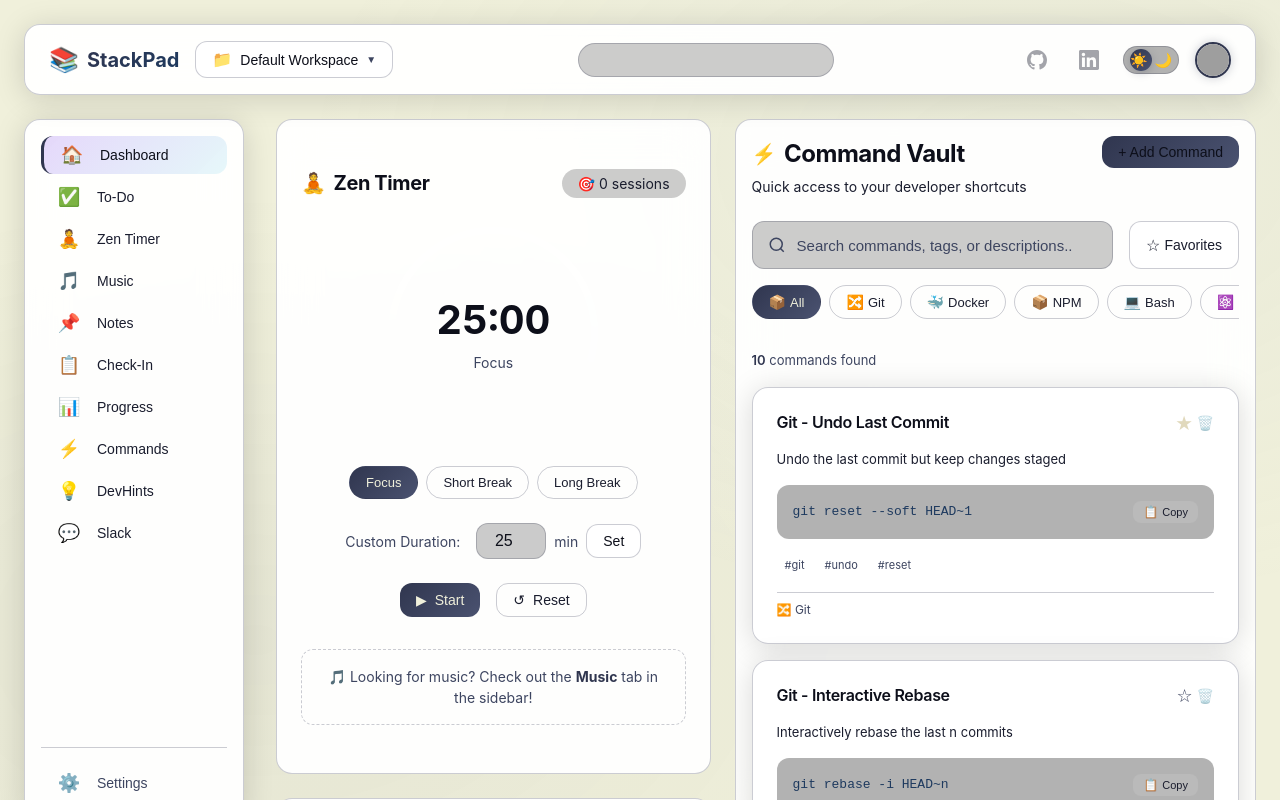
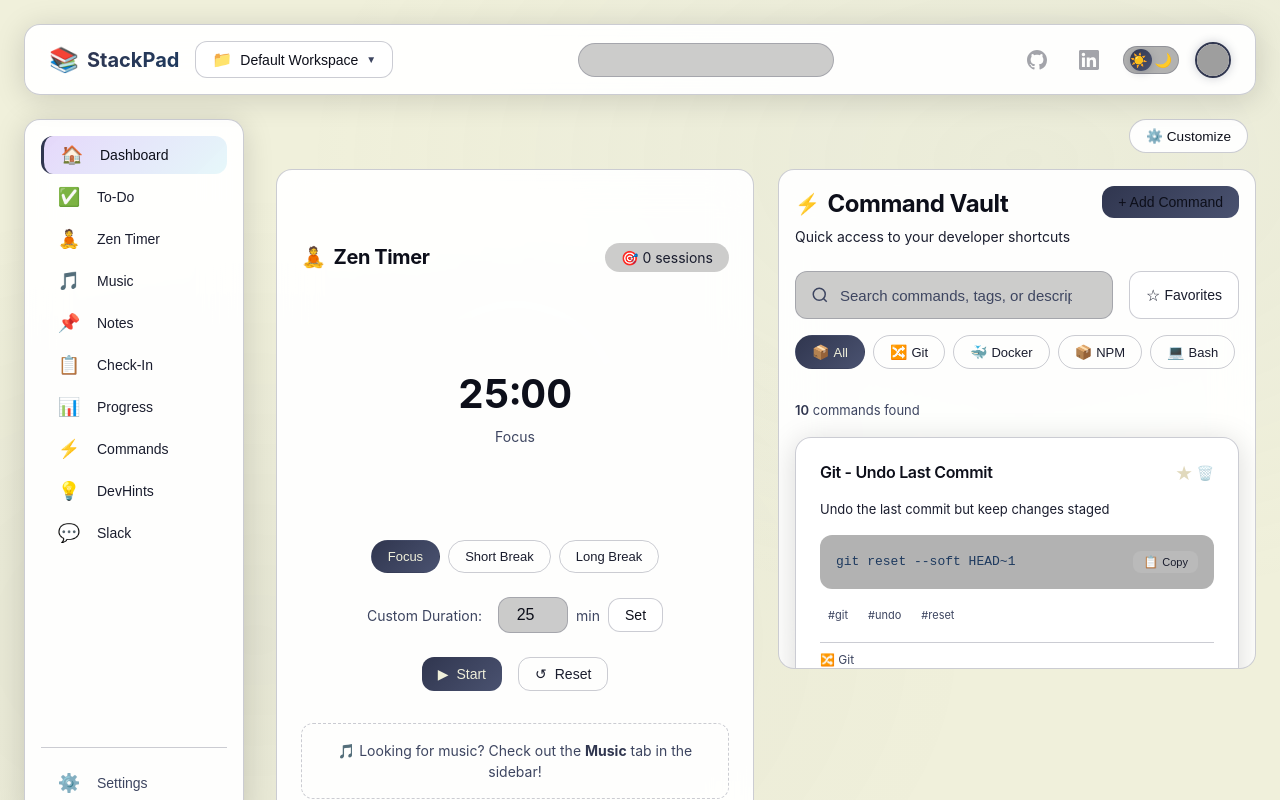
Before and after one commit to Nathanellevy-DI/StackPad.github.io, a React (Vite) app in the folder client/: page / in a window 1280 px wide. Shown: the top 800 px of the page. Built offline with nearby package versions, Linux system fonts and the light colour scheme; grey boxes are pictures that could not be loaded.

Commit message:
feat: Add drag-and-drop customizable dashboard layout

```diff
--- a/client/src/App.jsx
+++ b/client/src/App.jsx
@@ -40,6 +40,7 @@ import TodoList from './components/TodoList/TodoList';               // Task man
 import MusicPlayer from './components/MusicPlayer/MusicPlayer';       // YouTube music player
 import SlackTab from './components/SlackIntegration/SlackTab';         // Slack Integration Hub
 import SlackDrafter from './components/SlackIntegration/SlackDrafter'; // Slack Drafter Widget
+import DraggableDashboard from './components/Dashboard/DraggableDashboard'; // Customizable Dashboard
 import InstallPrompt from './components/InstallPrompt/InstallPrompt';  // PWA Install Banner
 
 import './App.css'; // Layout and container styles
@@ -100,26 +101,10 @@ function Dashboard() {
       case 'slack':
         return <SlackTab />;
 
-      // Default: Show the main dashboard with multiple widgets
+      // Default: Show the main dashboard with customizable widgets
       case 'dashboard':
       default:
-        return (
-          <div className="dashboard-grid">
-            {/* Dashboard shows widgets in a grid layout */}
-            <div className="dashboard-section timer-section">
-              <ZenTimer />
-            </div>
-            <div className="dashboard-section commands-section">
-              <CommandSearch />
-            </div>
-            <div className="dashboard-section logs-section">
-              <SystemLogs />
-            </div>
-            <div className="dashboard-section slack-section">
-              <SlackDrafter />
-            </div>
-          </div>
-        );
+        return <DraggableDashboard />;
     }
   };
 
--- /dev/null
+++ b/client/src/components/Dashboard/DraggableDashboard.css
@@ -0,0 +1,175 @@
+/* DraggableDashboard Styles */
+.draggable-dashboard {
+    display: flex;
+    flex-direction: column;
+    gap: 1rem;
+}
+
+/* Dashboard Controls */
+.dashboard-controls {
+    display: flex;
+    justify-content: flex-end;
+    gap: 0.75rem;
+    padding: 0 0.5rem;
+}
+
+.edit-mode-btn,
+.reset-btn {
+    padding: 0.5rem 1rem;
+    border-radius: 20px;
+    border: 1px solid var(--glass-border);
+    background: var(--glass-bg);
+    color: var(--text-primary);
+    font-size: 0.85rem;
+    cursor: pointer;
+    transition: all 0.2s ease;
+    backdrop-filter: blur(10px);
+}
+
+.edit-mode-btn:hover,
+.reset-btn:hover {
+    background: rgba(255, 255, 255, 0.1);
+    transform: translateY(-1px);
+}
+
+.edit-mode-btn.active {
+    background: var(--accent-primary);
+    border-color: var(--accent-primary);
+}
+
+.reset-btn {
+    background: rgba(239, 68, 68, 0.1);
+    border-color: rgba(239, 68, 68, 0.3);
+}
+
+.reset-btn:hover {
+    background: rgba(239, 68, 68, 0.2);
+}
+
+/* Dashboard Grid - Draggable */
+.draggable-dashboard .dashboard-grid {
+    display: grid;
+    gap: var(--spacing-lg);
+    grid-template-columns: 1fr;
+}
+
+@media (min-width: 768px) {
+    .draggable-dashboard .dashboard-grid {
+        grid-template-columns: repeat(2, 1fr);
+    }
+}
+
+@media (min-width: 1200px) {
+    .draggable-dashboard .dashboard-grid {
+        grid-template-columns: repeat(2, 1fr);
+        grid-auto-rows: minmax(200px, auto);
+    }
+}
+
+/* Dashboard Sections */
+.draggable-dashboard .dashboard-section {
+    background: var(--glass-bg);
+    backdrop-filter: blur(20px);
+    -webkit-backdrop-filter: blur(20px);
+    border: 1px solid var(--glass-border);
+    border-radius: var(--radius-lg);
+    overflow: hidden;
+    transition: all 0.2s ease;
+    display: flex;
+    flex-direction: column;
+}
+
+.draggable-dashboard .dashboard-section:hover {
+    box-shadow: 0 8px 32px rgba(0, 0, 0, 0.15);
+}
+
+/* Edit Mode Styling */
+.draggable-dashboard .dashboard-grid.edit-mode .dashboard-section {
+    border: 2px dashed var(--accent-primary);
+    cursor: grab;
+}
+
+.draggable-dashboard .dashboard-grid.edit-mode .dashboard-section:hover {
+    border-color: var(--accent-secondary);
+    box-shadow: 0 0 20px rgba(139, 92, 246, 0.3);
+}
+
+/* Dragging States */
+.draggable-dashboard .dashboard-section.dragging {
+    opacity: 0.9;
+    box-shadow: 0 20px 50px rgba(0, 0, 0, 0.4);
+    transform: rotate(2deg);
+    z-index: 1000;
+}
+
+.draggable-dashboard .dashboard-grid.dragging-over {
+    background: rgba(139, 92, 246, 0.05);
+    border-radius: var(--radius-lg);
+}
+
+/* Drag Handle */
+.drag-handle {
+    display: flex;
+    align-items: center;
+    gap: 0.75rem;
+    padding: 0.75rem 1rem;
+    background: rgba(139, 92, 246, 0.1);
+    border-bottom: 1px solid var(--glass-border);
+    cursor: grab;
+    user-select: none;
+}
+
+.drag-handle:active {
+    cursor: grabbing;
+}
+
+.handle-icon {
+    font-size: 1.2rem;
+    opacity: 0.5;
+    letter-spacing: -2px;
+}
+
+.widget-label {
+    font-size: 0.8rem;
+    font-weight: 600;
+    text-transform: uppercase;
+    letter-spacing: 0.5px;
+    opacity: 0.7;
+}
+
+/* Widget Content */
+.widget-content {
+    flex: 1;
+    display: flex;
+    flex-direction: column;
+    min-height: 0;
+}
+
+/* Section-specific adjustments */
+.draggable-dashboard .timer-section {
+    min-height: 280px;
+}
+
+.draggable-dashboard .timer-section .widget-content {
+    display: flex;
+    align-items: center;
+    justify-content: center;
+    padding: var(--spacing-lg) 0;
+}
+
+.draggable-dashboard .commands-section {
+    min-height: 350px;
+    max-height: 500px;
+}
+
+.draggable-dashboard .commands-section .widget-content {
+    overflow-y: auto;
+}
+
+.draggable-dashboard .logs-section {
+    min-height: 280px;
+}
+
+.draggable-dashboard .slack-section {
+    min-height: 280px;
+}
--- /dev/null
+++ b/client/src/components/Dashboard/DraggableDashboard.jsx
@@ -0,0 +1,142 @@
+/**
+ * DraggableDashboard.jsx - Customizable Dashboard Layout
+ *
+ * Allows users to drag and reorder widgets on the dashboard.
+ * Layout persists in localStorage per workspace.
+ */
+
+import { useState, useEffect } from 'react';
+import { DragDropContext, Droppable, Draggable } from '@hello-pangea/dnd';
+import { useSelector } from 'react-redux';
+import { selectCurrentWorkspace } from '../../redux/slices/workspaceSlice';
+
+// Import all dashboard widgets
+import ZenTimer from '../ZenTimer/ZenTimer';
+import CommandSearch from '../CommandVault/CommandSearch';
+import SystemLogs from '../SystemLogs/SystemLogs';
+import SlackDrafter from '../SlackIntegration/SlackDrafter';
+
+import './DraggableDashboard.css';
+
+// Default widget configuration
+const DEFAULT_WIDGETS = [
+    { id: 'timer', title: 'Zen Timer', component: 'ZenTimer' },
+    { id: 'commands', title: 'Command Vault', component: 'CommandSearch' },
+    { id: 'logs', title: 'System Logs', component: 'SystemLogs' },
+    { id: 'slack', title: 'Quick Draft', component: 'SlackDrafter' },
+];
+
+// Map component names to actual components
+const WIDGET_COMPONENTS = {
+    ZenTimer: ZenTimer,
+    CommandSearch: CommandSearch,
+    SystemLogs: SystemLogs,
+    SlackDrafter: SlackDrafter,
+};
+
+export default function DraggableDashboard() {
+    const workspace = useSelector(selectCurrentWorkspace);
+    const workspaceId = workspace?.id || 'default';
+    const storageKey = `stackpad_dashboard_layout_${workspaceId}`;
+
+    // Load saved layout or use default
+    const [widgets, setWidgets] = useState(() => {
+        const saved = localStorage.getItem(storageKey);
+        if (saved) {
+            try {
+                return JSON.parse(saved);
+            } catch {
+                return DEFAULT_WIDGETS;
+            }
+        }
+        return DEFAULT_WIDGETS;
+    });
+
+    const [isEditMode, setIsEditMode] = useState(false);
+
+    // Save layout to localStorage
+    useEffect(() => {
+        localStorage.setItem(storageKey, JSON.stringify(widgets));
+    }, [widgets, storageKey]);
+
+    // Handle drag end
+    const handleDragEnd = (result) => {
+        if (!result.destination) return;
+
+        const items = Array.from(widgets);
+        const [reorderedItem] = items.splice(result.source.index, 1);
+        items.splice(result.destination.index, 0, reorderedItem);
+
+        setWidgets(items);
+    };
+
+    // Reset to default layout
+    const resetLayout = () => {
+        setWidgets(DEFAULT_WIDGETS);
+    };
+
+    // Render widget by component name
+    const renderWidget = (componentName) => {
+        const Component = WIDGET_COMPONENTS[componentName];
+        return Component ? <Component /> : null;
+    };
+
+    return (
+        <div className="draggable-dashboard">
+            {/* Dashboard Controls */}
+            <div className="dashboard-controls">
+                <button
+                    className={`edit-mode-btn ${isEditMode ? 'active' : ''}`}
+                    onClick={() => setIsEditMode(!isEditMode)}
+                >
+                    {isEditMode ? '✓ Done' : '⚙️ Customize'}
+                </button>
+                {isEditMode && (
+                    <button className="reset-btn" onClick={resetLayout}>
+                        ↺ Reset Layout
+                    </button>
+                )}
+            </div>
+
+            <DragDropContext onDragEnd={handleDragEnd}>
+                <Droppable droppableId="dashboard" direction="vertical">
+                    {(provided, snapshot) => (
+                        <div
+                            className={`dashboard-grid ${isEditMode ? 'edit-mode' : ''} ${snapshot.isDraggingOver ? 'dragging-over' : ''}`}
+                            {...provided.droppableProps}
+                            ref={provided.innerRef}
+                        >
+                            {widgets.map((widget, index) => (
+                                <Draggable
+                                    key={widget.id}
+                                    draggableId={widget.id}
+                                    index={index}
+                                    isDragDisabled={!isEditMode}
+                                >
+                                    {(provided, snapshot) => (
+                                        <div
+                                            className={`dashboard-section ${widget.id}-section ${snapshot.isDragging ? 'dragging' : ''}`}
+                                            ref={provided.innerRef}
+                                            {...provided.draggableProps}
+                                        >
+                                            {isEditMode && (
+                                                <div className="drag-handle" {...provided.dragHandleProps}>
+                                                    <span className="handle-icon">⋮⋮</span>
+                                                    <span className="widget-label">{widget.title}</span>
+                                                </div>
+                                            )}
+                                            <div className="widget-content">
+                                                {renderWidget(widget.component)}
+                                            </div>
+                                        </div>
+                                    )}
+                                </Draggable>
+                            ))}
+                            {provided.placeholder}
+                        </div>
+                    )}
+                </Droppable>
+            </DragDropContext>
+        </div>
+    );
+}
```
